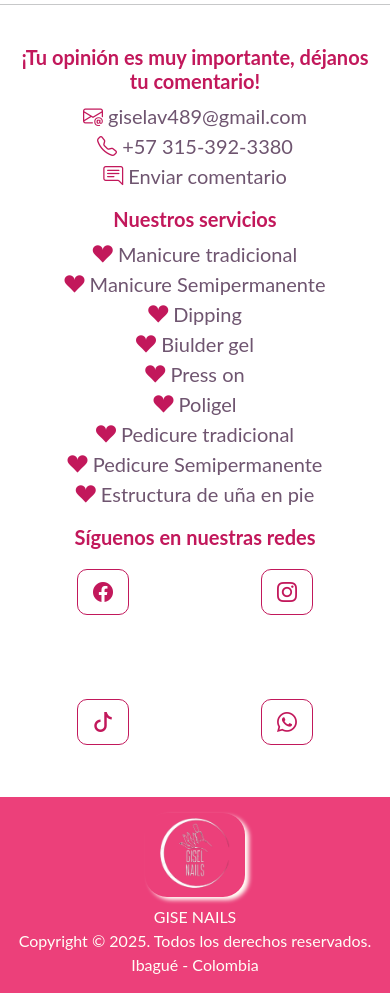
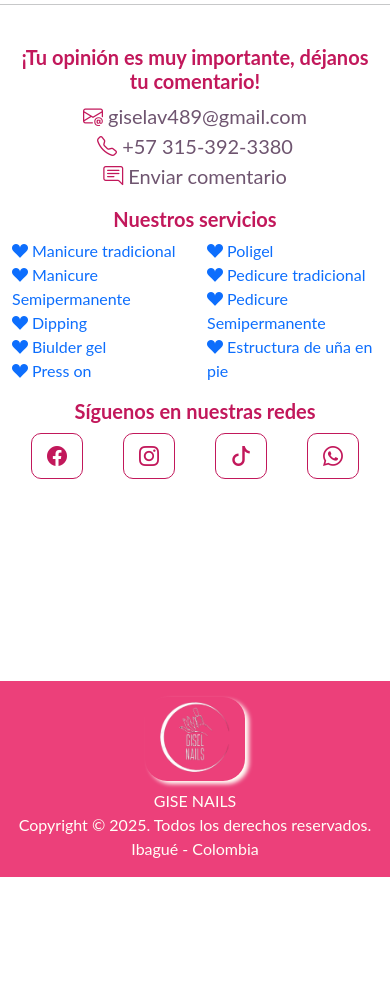
Before and after one commit to Paccini/GiseNails-Proyect-SENA, a Django app: page / in a window 390 px wide; the page is wider, and only the part inside the window is pictured. Shown: the part 4581-5574 px from the top of that part. After the commit the page ends 5458 px from the top of that part, so only its background shows below. Run offline with Django 5.2, Linux system fonts and the light colour scheme.

Commit message:
Actualizado el footer

```diff
--- a/frontend/static/css/css.css
+++ b/frontend/static/css/css.css
@@ -782,25 +782,31 @@ a {
     font-size: 0.97em;
     color: #555;
 }
-@media (max-width: 600px) {
-    .login-card {
-        padding: 20px 6px 16px 6px;
-        max-width: 98vw;
-        border-radius: 10px;
-    }
 
-    .login-card h1 {
-        font-size: 1.3rem;
-        margin-bottom: 12px;
-    }
+/* Redes sociales en una sola fila y menos separación */
+.social-icons-list {
+    display: flex !important;
+    flex-direction: row;
+    justify-content: center;
+    gap: 16px;
+    padding-left: 0;
+    margin-top: 18px;
+}
 
-    .login-input-group {
-        padding: 0 4px;
-        font-size: 1em;
-    }
+.social-icons-list .list-inline-item {
+    margin: 0;
+}
 
-    .login-btn {
-        padding: 10px 0;
-        font-size: 1em;
-    }
+.social-icon-link i {
+    border-radius: 10px;
+    text-align: center;
+    padding: 10px 15px;
+    font-size: 24px;
+    border: solid 1px var(--rosado-oscuro);
+    transition: background 0.2s, color 0.2s;
 }
+
+.social-icon-link i:hover {
+    color: var(--letra-pie);
+    background-color: var(--rosado-oscuro);
+}
--- a/frontend/templates/home.html
+++ b/frontend/templates/home.html
@@ -79,25 +79,33 @@
                     </div>
                     <div class="col-md-4 footer-column">
                         <h5>Nuestros servicios</h5>
-                        <ul class="list-unstyled">
+                        <div class="row">
+                            <div class="col-6">
+                                <ul class="list-unstyled text-start">
                                     <li><a href="#"><i class="bi bi-suit-heart-fill"></i> Manicure tradicional</a></li>
                                     <li><a href="#"><i class="bi bi-suit-heart-fill"></i> Manicure Semipermanente</a></li>
                                     <li><a href="#"><i class="bi bi-suit-heart-fill"></i> Dipping</a></li>
                                     <li><a href="#"><i class="bi bi-suit-heart-fill"></i> Biulder gel</a></li>
                                     <li><a href="#"><i class="bi bi-suit-heart-fill"></i> Press on</a></li>
+                                </ul>
+                            </div>
+                            <div class="col-6">
+                                <ul class="list-unstyled text-start">
                                     <li><a href="#"><i class="bi bi-suit-heart-fill"></i> Poligel</a></li>
                                     <li><a href="#"><i class="bi bi-suit-heart-fill"></i> Pedicure tradicional</a></li>
                                     <li><a href="#"><i class="bi bi-suit-heart-fill"></i> Pedicure Semipermanente</a></li>
                                     <li><a href="#"><i class="bi bi-suit-heart-fill"></i> Estructura de uña en pie</a></li>
                                 </ul>
                             </div>
+                        </div>
+                    </div>
                     <div class="col-md-4 footer-column icono_social">
                         <h5>Síguenos en nuestras redes</h5>
-                        <ul class="list-unstyled social-icons-list">
-                            <li><a href="https://www.instagram.com/gise_nails07?igsh=MTZvc3J5d3J3MnY1Yw==" class="social-icon-link social_1" aria-label="Instagram"><i class="bi bi-instagram"></i></a></li>
-                            <li><a href="https://www.facebook.com/share/18rBpCmAT6/" class="social-icon-link social_2" aria-label="Facebook"><i class="bi bi-facebook"></i></a></li>
-                            <li><a href="#" class="social-icon-link social_3" aria-label="TikTok"><i class="bi bi-tiktok"></i></a></li>
-                            <li><a href="https://wa.me/3002040538" class="social-icon-link social_4" aria-label="WhatsApp"><i class="bi bi-whatsapp"></i></a></li>
+                        <ul class="list-inline social-icons-list justify-content-center">
+                            <li class="list-inline-item"><a href="https://www.facebook.com/share/18rBpCmAT6/" class="social-icon-link" aria-label="Facebook"><i class="bi bi-facebook"></i></a></li>
+                            <li class="list-inline-item"><a href="https://www.instagram.com/gise_nails07?igsh=MTZvc3J5d3J3MnY1Yw==" class="social-icon-link" aria-label="Instagram"><i class="bi bi-instagram"></i></a></li>
+                            <li class="list-inline-item"><a href="#" class="social-icon-link" aria-label="TikTok"><i class="bi bi-tiktok"></i></a></li>
+                            <li class="list-inline-item"><a href="https://wa.me/3002040538" class="social-icon-link" aria-label="WhatsApp"><i class="bi bi-whatsapp"></i></a></li>
                         </ul>
                     </div>
                 </div>
```
Lines whose indentation alone changed are shown as unchanged.
